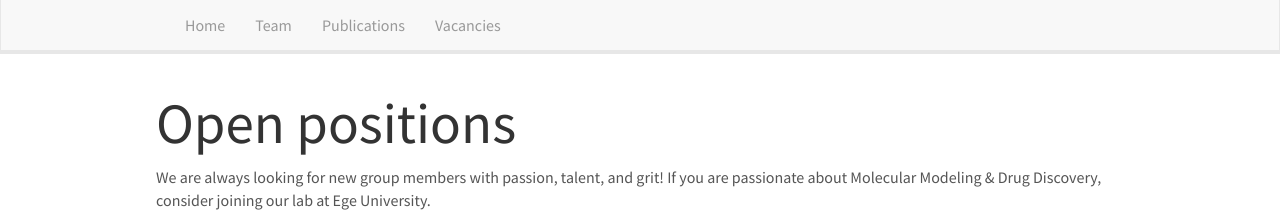
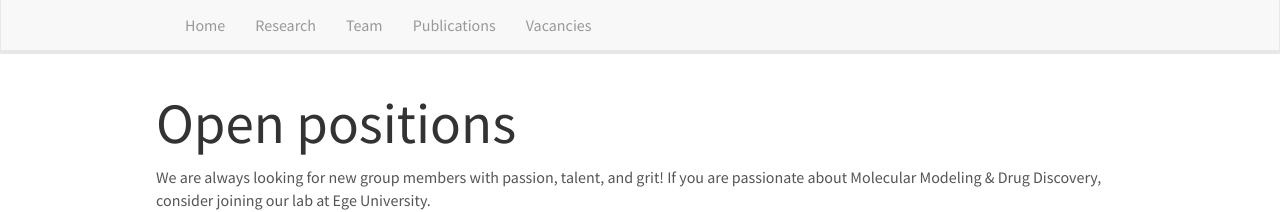
Before and after one commit to CinarogluLab/cinaroglulab.github.io, a Jekyll site: the page built from _pages/openings.md, in a window 1280 px wide. Shown: the top 212 px of the page. Built offline with Jekyll 4.4.1, drawn with Linux system fonts in a browser that asks for light colours; nearby versions of some CDN libraries.

Commit message:
Update header.html

```diff
--- a/_includes/header.html
+++ b/_includes/header.html
@@ -15,6 +15,7 @@
 	<div class="collapse navbar-collapse" id="navbar-collapse-1">
 	  <ul class="nav navbar-nav navbar-left">
 		<li><a href="{{ site.url }}{{ site.baseurl }}/">Home</a></li>
+		<li><a href="{{ site.url }}{{ site.baseurl }}/research">Research</a></li>
 		<li><a href="{{ site.url }}{{ site.baseurl }}/team">Team</a></li>
 		<li><a href="{{ site.url }}{{ site.baseurl }}/publications">Publications</a></li>
 		<li><a href="{{ site.url }}{{ site.baseurl }}/vacancies">Vacancies</a></li>
```
